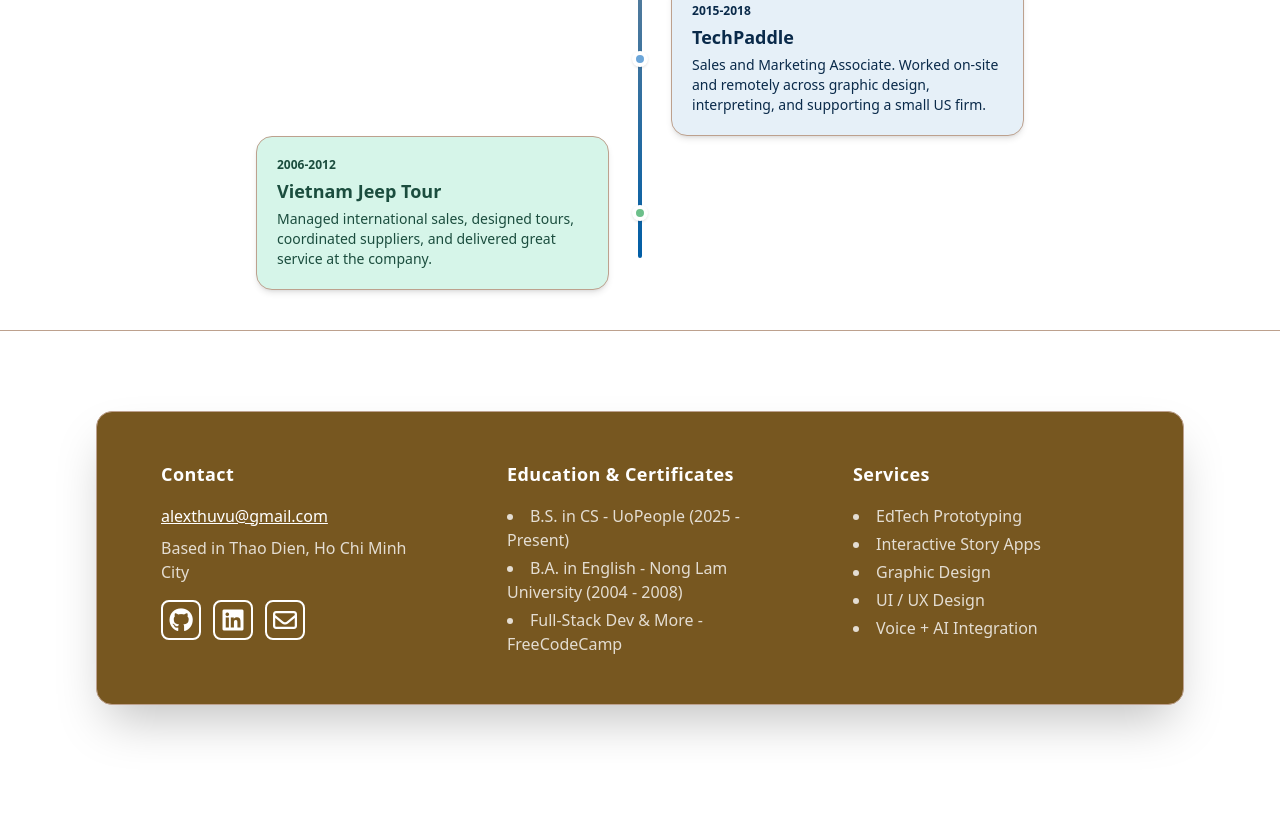
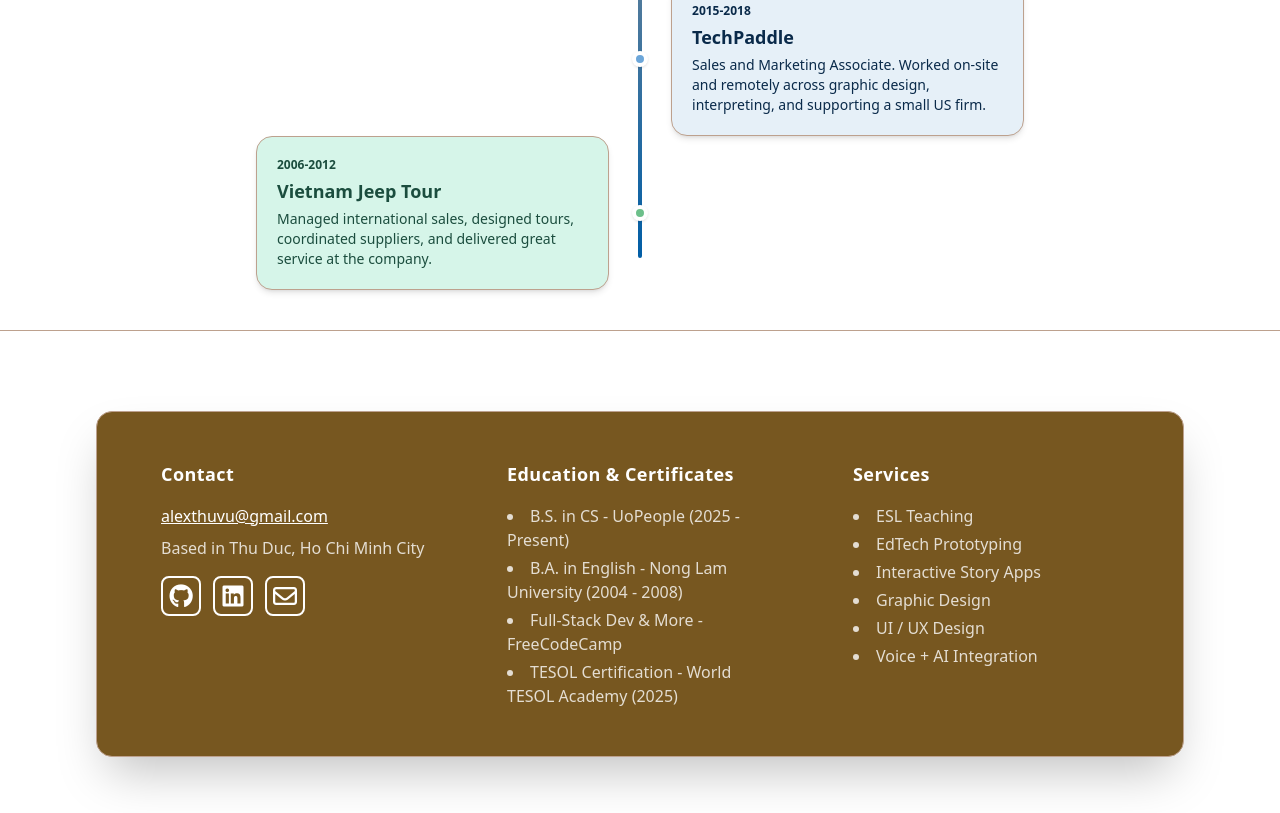
Before and after one commit to alexthuvu/alexthuvu.github.io, a plain HTML site: page index.html in a window 1280 px wide. Shown: the part 2218-3031 px from the top of the page. Before the commit the page ends 2979 px from the top, so only its background shows below. Drawn offline with nearby package versions, Linux system fonts and the light colour scheme; a script that the page names is missing.

Commit message:
Update location and add ESL Teaching service

```diff
--- a/index.html
+++ b/index.html
@@ -383,7 +383,7 @@
             <p class="mb-2">
               <a href="mailto:alexthuvu@gmail.com" class="underline hover:text-[#A66E0D] transition text-white">alexthuvu@gmail.com</a>
             </p>
-            <p class="mb-4 text-white/80">Based in Thao Dien, Ho Chi Minh City</p>
+            <p class="mb-4 text-white/80">Based in Thu Duc, Ho Chi Minh City</p>
             <div class="flex gap-3 mt-2">
               <a href="https://github.com/alexthuvu" target="_blank" aria-label="GitHub" class="w-10 h-10 flex items-center justify-center rounded-lg border-2 border-white bg-transparent hover:border-[#A66E0D] transition text-2xl text-white hover:text-[#A66E0D] focus:ring-2 focus:ring-[#A66E0D]">
                 <i class="fab fa-github"></i>
@@ -403,12 +403,14 @@
               <li>B.S. in CS - UoPeople (2025 - Present)</li>
               <li>B.A. in English - Nong Lam University (2004 - 2008)</li>
               <li>Full-Stack Dev & More - FreeCodeCamp</li>
+              <li>TESOL Certification - World TESOL Academy (2025)</li>
             </ul>
           </div>
           <!-- Services -->
           <div class="flex-1 min-w-[200px]">
             <h3 class="text-lg font-bold mb-4 tracking-wide text-white">Services</h3>
             <ul class="list-disc list-inside space-y-1 text-white/80">
+              <li>ESL Teaching</li>
               <li>EdTech Prototyping</li>
               <li>Interactive Story Apps</li>
               <li>Graphic Design</li>
```
